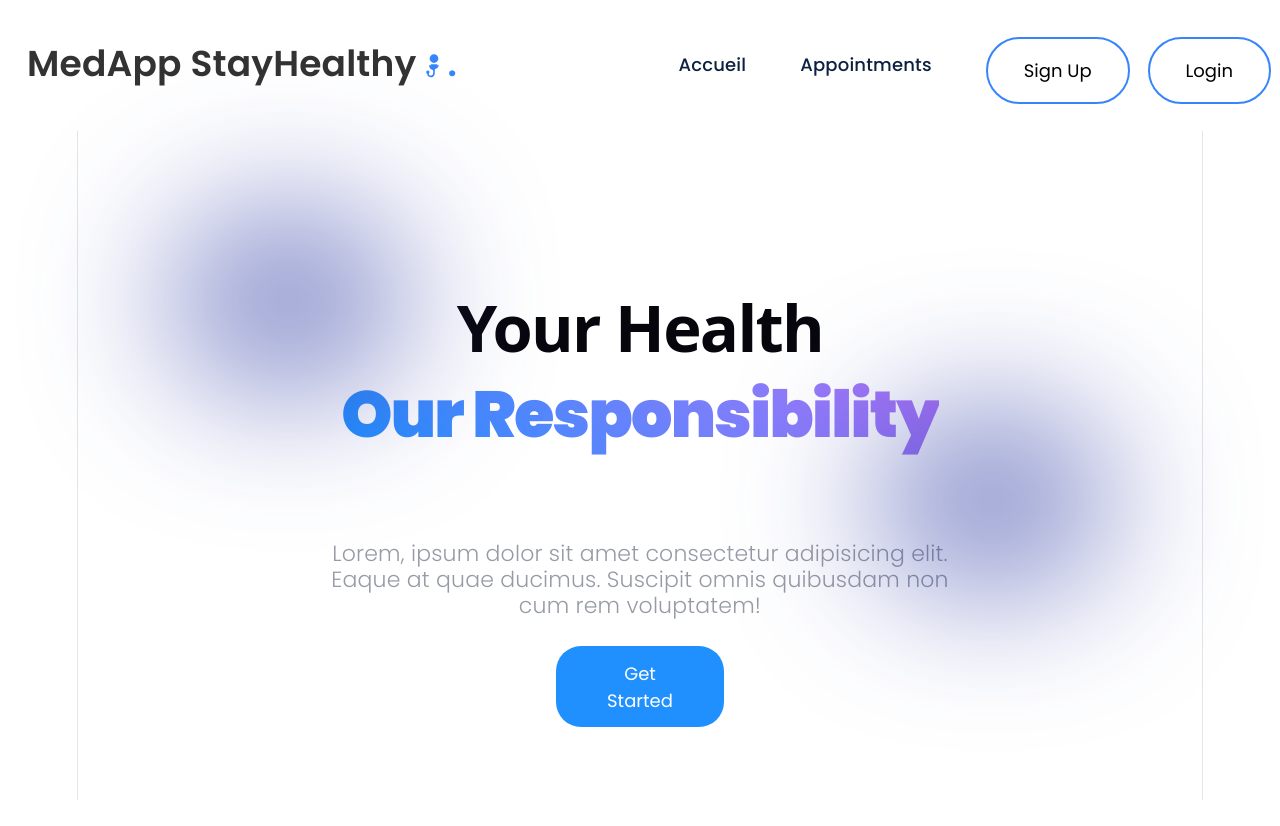
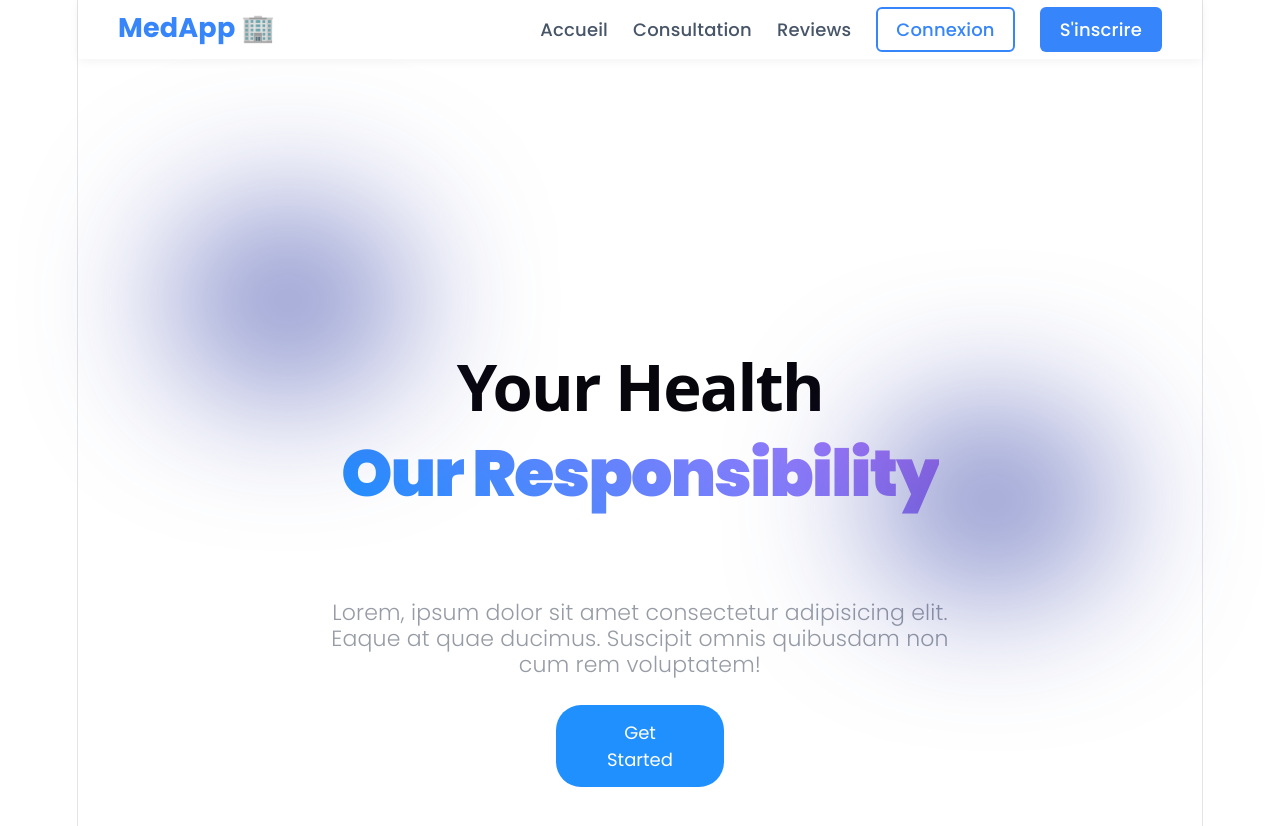
Before and after one commit to Feddy509/med_appt, a React (Vite) app: page / in a window 1280 px wide. Shown: the top 826 px of the page. Before the commit the page ends 800 px from the top, so only its background shows below. Built offline with nearby package versions, Linux system fonts and the light colour scheme.

Commit message:
ajout du composant profile

```diff
--- a/src/App.jsx
+++ b/src/App.jsx
@@ -5,6 +5,7 @@ import Landing_Page from './Components/Landing_Page/Landing_Page'
 import Sign_Up from './Components/Sign_Up/Sign_Up'
 import Login from './Components/Login/Login'
 import ReviewForm from './Components/ReviewForm/ReviewForm';
+import ProfileCard from './Components/ProfileCard/ProfileCard';
 
 // Importation de tes deux composants de consultation
 import InstantConsultation from './Components/InstantConsultationBooking/InstantConsultation'
@@ -30,6 +31,7 @@ function App() {
             <Route path="/signup" element={<Sign_Up />} />
             <Route path="/instant-consultation" element={<InstantConsultation />} />
             <Route path="/reviews" element={<ReviewForm />} />
+            <Route path="/profile" element={<ProfileCard />} />
             {/* 🎯 TÂCHE : Remplacement de <component_route> par ton composant personnalisé */}
             <Route path="/booking-consultation" element={<BookingConsultation />} />
           </Routes>
--- a/src/Components/Navbar/Navbar.css
+++ b/src/Components/Navbar/Navbar.css
@@ -1,181 +1,117 @@
-/**
- * Following code has been commented with appropriate comments for your reference.
- * Styling for the Header Navbar
- */
+.navbar {
+    display: flex;
+    justify-content: space-between;
+    align-items: center;
+    background-color: #ffffff;
+    padding: 15px 40px;
+    box-shadow: 0 2px 10px rgba(0, 0, 0, 0.05);
+    font-family: 'Segoe UI', Tahoma, Geneva, Verdana, sans-serif;
+    position: sticky;
+    top: 0;
+    z-index: 1000;
+}
 
-/* Styling for the main navigation bar */
-nav {
-    padding: 1.5rem;
-    position: fixed;
-    top: 0%;
-    left: 50%;
-    transform: translateX(-50%);
-    width: 100%;
+.navbar-logo a {
+    font-size: 1.5rem;
+    font-weight: 700;
+    color: #3685fb;
+    text-decoration: none;
+}
+
+.navbar-links {
     display: flex;
     align-items: center;
-    justify-content: space-between;
-    background-color: #fff;
+    list-style: none;
+    gap: 25px;
+    margin: 0;
+    padding: 0;
 }
 
-/* Styling for the dropdown menu */
-.dropdown-menu {
-    position: absolute;
-    top: 100%;
-    left: 0;
-    z-index: 1;
-    display: none;
-    min-width: 120px;
-    padding: 8px 0;
-    background-color: #fff;
-    box-shadow: 0 4px 6px rgba(0, 0, 0, 0.1);
-    border-radius: 4px;
+.navbar-links li a {
+    text-decoration: none;
+    color: #475569;
+    font-weight: 500;
+    font-size: 1rem;
+    transition: color 0.2s ease;
 }
 
-/* Styling for the user welcome message */
-.welcome-user {
-    position: relative;
-    cursor: pointer;
-}
-
-/* Display dropdown menu on hover */
-.welcome-user:hover .dropdown-menu {
-    display: block;
-}
-
-/* Styling for the items in the dropdown menu */
-.dropdown-menu li {
-    display: block;
-    width: 150px;
-    padding:5px;
-}
-
-/* Styling for links in the dropdown menu */
-.dropdown-menu li a {
-    color: #333;
-    text-decoration: none;
-    transition: color 0.3s ease;
-}
-
-/* Hover effect for links in the dropdown menu */
-.dropdown-menu li a:hover {
-    color: #2190ff;
-}
-
-/* Styling for the logo in the navbar */
-.nav__logo {
-    font-size: 2rem;
-    font-weight: 600;
-    color: #0d213f;
-    cursor: pointer;
-}
-
-/* Styling for a span within the logo */
-.nav__logo span {
+.navbar-links li a:hover {
     color: #3685fb;
 }
 
-/* Styling for the icon in the navbar */
-.nav__icon {
-    display: none;
-    font-size: 2rem;
-    cursor: pointer;
+.btn-login {
+    border: 2px solid #3685fb;
+    padding: 8px 18px;
+    border-radius: 6px;
+    color: #3685fb !important;
 }
 
-/* Styling for the navigation links */
-.nav__links {
-    list-style: none;
-    display: flex;
-    align-items: center;
-    gap: 1rem;
-    font-size: 1rem;
-    font-weight: 500;
+.btn-signup {
+    background-color: #3685fb;
+    color: white !important;
+    padding: 10px 20px;
+    border-radius: 6px;
 }
 
-/* Styling for individual links in the navigation */
-.link a {
-    padding: 0 1rem;
-    color: #0d213f;
-    transition: 0.3s;
+/* --- ESTIL KOPYÈ SOU IMAJ LABORATWA A --- */
+.navbar-dropdown-container {
+    position: relative;
+    display: inline-block;
 }
 
-/* Hover effect for individual links in the navigation */
-.link a:hover {
-    color: #3685fb;
+.welcome-user-text {
+    color: #000000;
+    font-size: 1.1rem;
+    font-weight: 500;
+    cursor: pointer;
+    user-select: none;
+    padding: 5px 0;
 }
 
-/* Media queries for mobile responsiveness */
-@media (max-width: 768px) {
-    .nav__logo {
-        margin-right: auto;
-    }
-
-    .nav__icon {
-        display: block;
-    }
-
-    .nav__links {
-        display: none;
-        flex-direction: column;
-        align-items: flex-start;
-        gap: 0.5rem;
-    }
-
-    .nav__links.active {
-        display: flex;
-        position: absolute;
-        top: 100%;
-        left: 0;
-        width: 100%;
-        margin: auto;
-        background-color: #fff;
-        flex-direction: column;
-        align-items: center;
-        padding: 1rem 0;
-        border-radius: 0.5rem;
-        box-shadow: 0 0 10px rgba(0, 0, 0, 0.1);
-        z-index: 999;
-        animation: slideDown 0.5s ease-in-out; /* Animation effect */
-    }
+.navbar-dropdown-menu {
+    position: absolute;
+    top: 130%;
+    left: 0;
+    background-color: #ffffff;
+    box-shadow: 0 4px 12px rgba(0, 0, 0, 0.08);
+    padding: 15px 0;
+    border-radius: 4px;
+    min-width: 160px;
+    list-style: none;
+    z-index: 9999;
+    margin: 0;
+    border: 1px solid #f1f5f9;
 }
 
-/* Keyframes for slide down animation */
-@keyframes slideDown {
-    0% {
-        transform: translateY(-10px);
-        opacity: 0;
-    }
-    100% {
-        transform: translateY(0);
-        opacity: 1;
-    }
+.navbar-dropdown-menu li a {
+    display: block;
+    padding: 10px 25px;
+    color: #475569 !important;
+    text-align: center;
+    font-size: 1.05rem;
+    font-weight: 500;
+    text-decoration: none;
 }
 
-/* Button styles */
-.btn1 {
-    border: 2px solid #3685fb;
-    background-color: white;
-    color: black;
-    border-radius: 50px;
+.navbar-dropdown-menu li a:hover {
+    background-color: #f8fafc;
+    color: #3685fb !important;
 }
 
-.btn1:hover {
-    background-color: #3685fb; /* Hover effect */
-    color: white; /* Hover effect */
+/* 🎯 Boton Logout nan ti wonn ble a */
+.btn-navbar-logout {
+    background: none;
+    border: 2px solid #3685fb;
+    color: #3685fb;
+    padding: 6px 25px;
+    border-radius: 20px; /* Pou l fè ti wonn oval la net */
+    font-size: 1.05rem;
+    font-weight: 500;
+    cursor: pointer;
+    transition: all 0.2s ease;
 }
 
-.btn2 {
-    border: 2px solid #3685fb;
-    background-color: white;
-    color: black;
-    border-radius: 50px;
-    height:30px;
-    display:flex; /* Align items and justify content */
-    align-items:center; /* Align items and justify content */
-    justify-content:center; /* Align items and justify content */
-    margin-top:3px; /* Margin from top */
+.btn-navbar-logout:hover {
+    background-color: #3685fb;
+    color: white;
 }
-
-.btn2:hover {
-    background-color:#3685fb; /* Hover effect */
-    color:white; /* Hover effect */
-}
--- a/src/Components/Navbar/Navbar.jsx
+++ b/src/Components/Navbar/Navbar.jsx
@@ -1,99 +1,84 @@
 import React, { useState, useEffect } from 'react';
-import { Link, useNavigate, useLocation } from 'react-router-dom';
+import { Link, useNavigate } from 'react-router-dom';
 import './Navbar.css';
 
 const Navbar = () => {
-  const [click, setClick] = useState(false);
+  const [dropdownActive, setDropdownActive] = useState(false);
   const [isLoggedIn, setIsLoggedIn] = useState(false);
-  const [username, setUsername] = useState('');
+  const [username, setUsername] = useState("");
+  const navigate = useNavigate();
 
-  const navigate = useNavigate();
-  const location = useLocation(); // Sa ap fòse Navbar a re-tcheke chak fwa wout la chanje!
-
-  const handleClick = () => {
-    setClick(!click);
-  };
-
-  // Tcheke status la chak fwa itilizatè a chanje paj
   useEffect(() => {
-    const token = sessionStorage.getItem("auth-token");
-    const name = sessionStorage.getItem("name");
-
-    if (token) {
+    const storedEmail = sessionStorage.getItem('email');
+    if (storedEmail) {
       setIsLoggedIn(true);
-      setUsername(name || 'Utilisateur');
+      // Nou pran premye pati imèl la (ex: peter@gmail.com -> Peter)
+      const namePart = storedEmail.split('@')[0];
+      setUsername(namePart.charAt(0).toUpperCase() + namePart.slice(1));
     } else {
       setIsLoggedIn(false);
-      setUsername('');
+      setUsername("");
     }
-  }, [location]); // <--- Gwo sekrè a se la! L ap koute "location" kounye a.
+  }, []);
 
   const handleLogout = () => {
-    sessionStorage.clear(); // Netwaye tout kach la yon sèl kou
+    sessionStorage.clear();
+    localStorage.clear(); // Netwaye tou pou tès yo ka rekòmanse fre
     setIsLoggedIn(false);
-    navigate("/");
+    setDropdownActive(false);
+    navigate('/');
+    window.location.reload();
   };
 
   return (
-    <div>
-      <nav>
-        <div className="nav__logo">
-          <Link to="/">
-            MedApp StayHealthy
-            <svg xmlns="http://www.w3.org/2000/svg" height="26" width="26" viewBox="0 0 1000 1000" style={{ fill: '#3685fb', display: 'inline-block', marginLeft: '5px', verticalAlign: 'middle' }}>
-              <title>Doctor With Stethoscope SVG icon</title>
-              <g>
-                <g>
-                  <path d="M499.8,10c91.7,0,166,74.3,166,166c0,91.7-74.3,166-166,166c-91.7,0-166-74.3-166-166C333.8,84.3,408.1,10,499.8,10z"></path>
-                  <path d="M499.8,522.8c71.2,0,129.1-58.7,129.1-129.1H370.6C370.6,464.1,428.6,522.8,499.8,522.8z"></path>
-                  <path d="M693.2,395c-0.7,94.9-70.3,173.7-160.8,188.9v155.9c0,80.3-60.7,150.8-140.8,155.3c-83,4.7-152.7-58.9-157.6-139.7c-22-12.8-35.6-38.5-30.3-66.7c4.7-25.1,25.5-45.6,50.8-49.9c39.7-6.7,74.1,23.7,74.1,62.1c0,23-12.3,43-30.7,54.1c4.7,45.4,45.1,80.4,92.6,76c44.6-4,77.2-44.5,77.2-89.2v-118c-90.5-15.2-160.1-94-160.8-188.9H693.2z"></path>
-                </g>
-              </g>
-            </svg>
-          </Link>
-          <span>.</span>
+    <nav className="navbar">
+      <div className="navbar-logo">
+        <Link to="/">MedApp 🏢</Link>
       </div>
 
-        <div className="nav__icon" onClick={handleClick}>
-          <i className={click ? "fa fa-times" : "fa fa-bars"}></i>
-        </div>
-
-        <ul className={`nav__links ${click ? "active" : ""}`}>
-          <li className="link">
-            <Link to="/">Accueil</Link>
-          </li>
-
-          {/* Bouton sa a pral mennen dirèkteman sou paj rechèch la nou sot kreye a! */}
-          <li className="link">
-            <Link to="/instant-consultation">Appointments</Link>
-          </li>
+      <ul className="navbar-links">
+        <li><Link to="/">Accueil</Link></li>
+        <li><Link to="/instant-consultation">Consultation</Link></li>
+        <li><Link to="/reviews">Reviews</Link></li>
 
         {isLoggedIn ? (
           <>
-              <li className="link" style={{ color: '#3685fb', fontWeight: 'bold', alignSelf: 'center' }}>
-                Bienvenue, {username}
+            {/* 🎯 TACHE LABORATWA: "Welcome, Peter" kòm yon zòn ki ka klike pou dropdown */}
+            <li className="navbar-dropdown-container">
+              <span
+                className="welcome-user-text"
+                onClick={() => setDropdownActive(!dropdownActive)}
+              >
+                Welcome, {username}
+              </span>
+
+              {dropdownActive && (
+                <ul className="navbar-dropdown-menu">
+                  <li>
+                    {/* 🎯 TACHE LABORATWA: Dwe rele "Your Profile" egzakteman */}
+                    <Link to="/profile" onClick={() => setDropdownActive(false)}>
+                      Your Profile
+                    </Link>
                   </li>
-              <li className="link">
-                <button className="btn1" onClick={handleLogout}>Déconnexion</button>
+                </ul>
+              )}
+            </li>
+
+            {/* 🎯 TACHE LABORATWA: Bouton Logout separe nan yon ti wonn ble bò kote l */}
+            <li>
+              <button onClick={handleLogout} className="btn-navbar-logout">
+                Logout
+              </button>
             </li>
           </>
         ) : (
           <>
-              <li className="link">
-                <Link to="/signup">
-                  <button className="btn1">Sign Up</button>
-                </Link>
-              </li>
-              <li className="link">
-                <Link to="/login">
-                  <button className="btn1">Login</button>
-                </Link>
-              </li>
+            <li><Link to="/login" className="btn-login">Connexion</Link></li>
+            <li><Link to="/signup" className="btn-signup">S'inscrire</Link></li>
           </>
         )}
       </ul>
     </nav>
-    </div>
   );
 };
 
--- a/src/Components/Notification/Notification.jsx
+++ b/src/Components/Notification/Notification.jsx
@@ -50,28 +50,22 @@ const Notification = ({ children }) => {
     };
   }, []);
 
+ // Return JSX elements to display Navbar, children components, and appointment details if user is logged in
   return (
     <div>
-      <Navbar />
+
+      {/* <Navbar></Navbar> */}
+
+      {/* Render children components */}
       {children}
 
-      {/* 🎯 TACHE: Itilize variable state la ak appointmentData pou afiche notifikasyon an */}
+      {/* Display appointment details if user is logged in and appointmentData is available */}
       {isLoggedIn && showNotification && appointmentData && (
-        <div className="appointment-notification-container">
-          <div className="appointment-card">
-            <div className="appointment-card__content">
-              <h3 className="appointment-card__title">Appointment Details</h3>
-
-              {/* 🎯 TACHE: Enkòpore detay anplis yo (Nom, Date, Heure) pou yo afiche byen pwòp */}
-              <p className="appointment-card__message">
-                <strong>Doctor:</strong> Dr. {doctorData?.name} <br />
-                <strong>Patient Name:</strong> {appointmentData?.patientName} <br />
-                <strong>Appointment Date:</strong> {appointmentData?.appointmentDate} <br />
-                <strong>Appointment Time:</strong> {appointmentData?.appointmentTime}
-              </p>
-            </div>
+        <>
+          <div className="appointment-notification-container">
+            {/* Rès kòd notifikasyon an rete la... */}
           </div>
-        </div>
+        </>
       )}
     </div>
   );
```
Also changed, not shown: src/Components/ProfileCard/ProfileCard.css (added, +150 -0 lines), src/Components/ProfileCard/ProfileCard.jsx (added, +105 -0 lines). Lines whose indentation alone changed are shown as unchanged.
